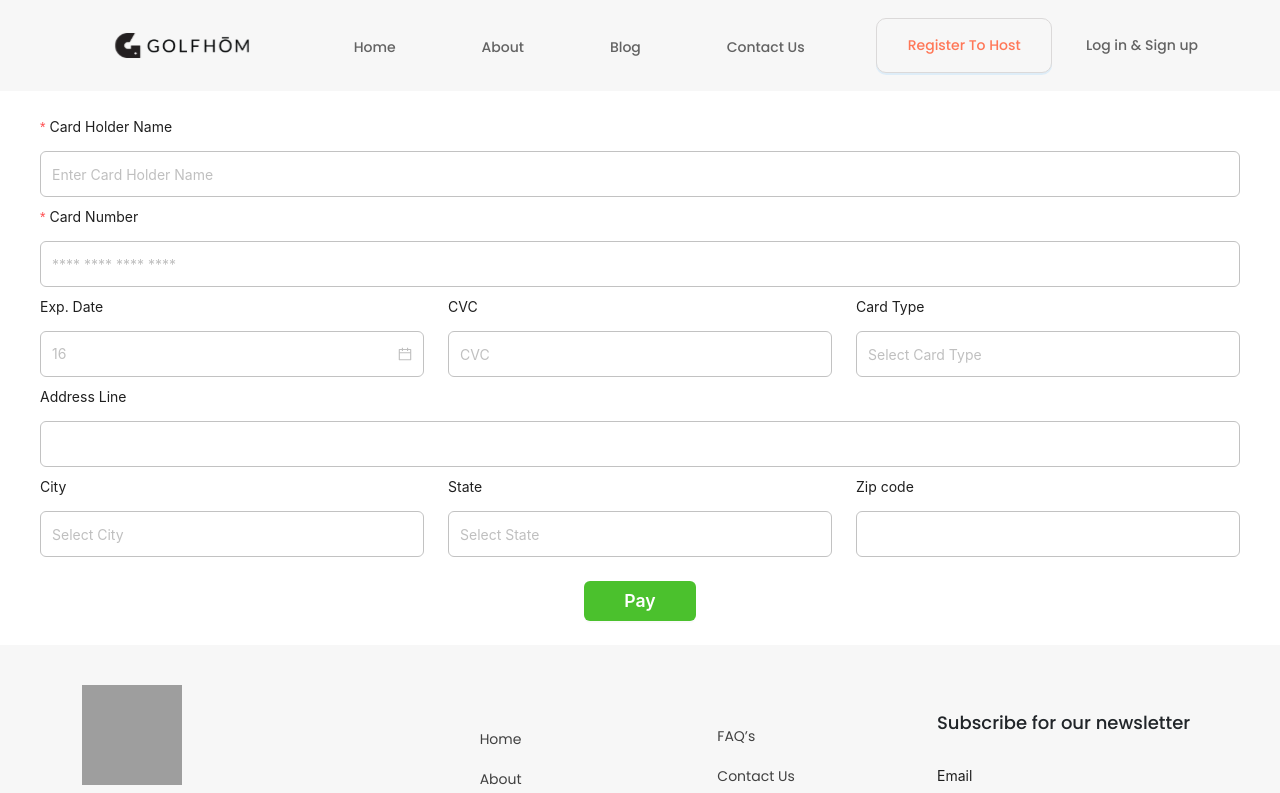
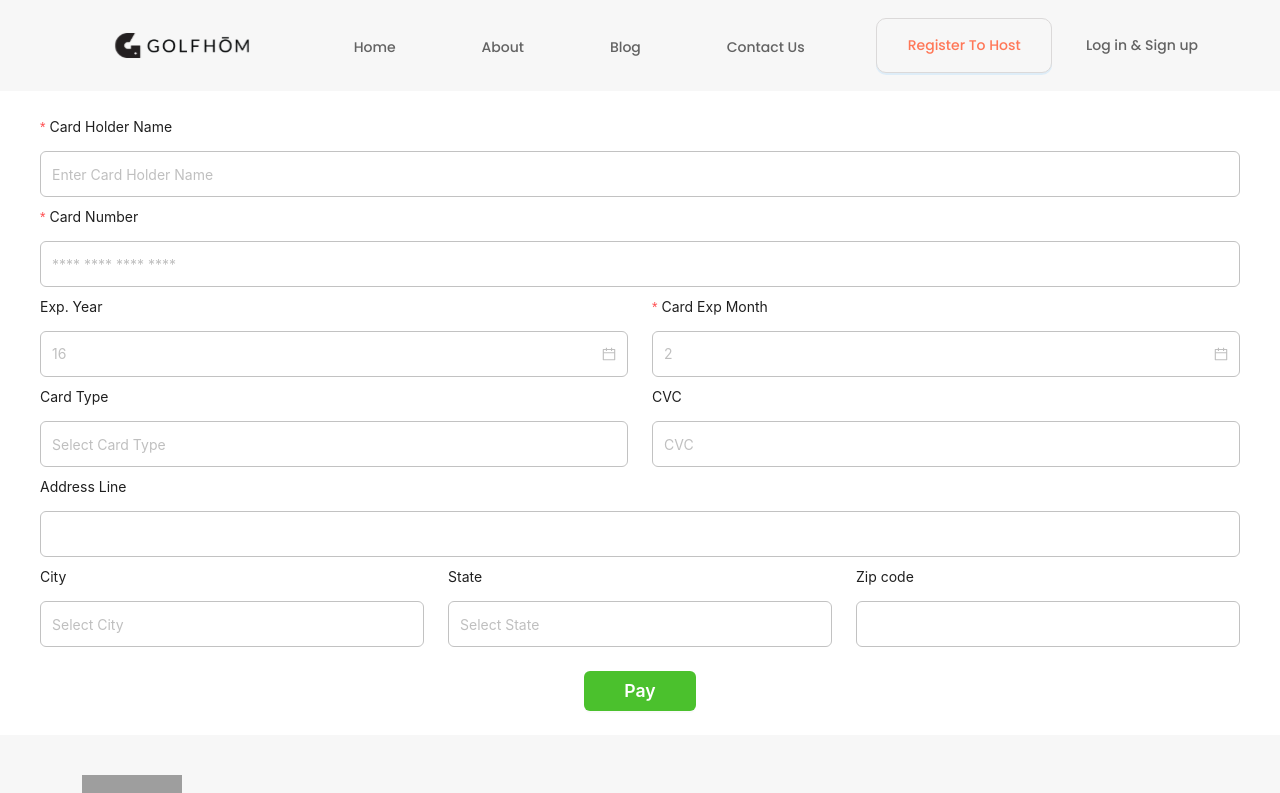
Before and after one commit to Suryavanshi-Ventures/Golfhom-Frontend, a Next.js app: page /search/1/components/NewPaymentForm in a window 1280 px wide. Shown: the top 793 px of the page. Built offline with nearby package versions, Linux system fonts and the light colour scheme; grey boxes are pictures that could not be loaded.

Commit message:
Edited CSS of newpayment

```diff
--- a/package.json
+++ b/package.json
@@ -16,7 +16,6 @@
     "antd": "^5.5.0",
     "axios": "^1.3.4",
     "bootstrap": "^5.3.0",
-    "card-validator": "^8.1.1",
     "dayjs": "^1.11.8",
     "dotenv": "^16.0.3",
     "eslint": "8.36.0",
--- a/src/pages/search/[view_property_name]/[property_id].js
+++ b/src/pages/search/[view_property_name]/[property_id].js
@@ -1298,6 +1298,7 @@
                     open={newPayment}
                     onCancel={handleCancel}
                     footer={null}
+                    centered={true}
                   >
                     <NewPaymentForm />
                   </Modal>
--- a/src/pages/search/[view_property_name]/components/NewPaymentForm.js
+++ b/src/pages/search/[view_property_name]/components/NewPaymentForm.js
@@ -4,6 +4,7 @@
 import { React, useState } from "react";
 import PaymentFormCss from "../../../../styles/PaymentForm.module.css";
 import axios from "axios";
+import dayjs from "dayjs";
 const NewPaymentForm = (props) => {
   console.log(props, " PaymentForm");
   const [modal, contextHolder] = Modal.useModal();
@@ -143,6 +144,10 @@
     console.log("Failed:", errorInfo);
     setIsLoading(false);
   };
+
+  const onChange = (date, dateString) => {
+    console.log(date, dateString);
+  };
   return (
     <>
       {/* BOOKING CONFIRM MODAL */}
@@ -208,9 +213,9 @@
         </Col>
         <Row>
           {/* Exp. Date */}
-          <Col md={4}>
+          <Col md={6}>
             <Form.Item
-              label="Exp. Date"
+              label="Exp. Year"
               className={NewPaymentCss.labelName}
               rules={[
                 {
@@ -238,29 +243,43 @@
               />
             </Form.Item>
           </Col>
-          {/* CVC */}
-          <Col md={4}>
+
+          <Col md={6}>
             <Form.Item
-              label="CVC"
               className={NewPaymentCss.labelName}
+              name="payment_card_exp_month"
+              required={true}
+              label="Card Exp Month"
               rules={[
                 {
-                  type: "password",
-                  message: "***",
-                },
-                {
                   required: true,
-                  message: "Please enter CVC",
+                  message: "This Field Is Required!",
                 },
               ]}
               labelCol={{ span: 24 }}
               wrapperCol={{ span: 24 }}
             >
-              <Input placeholder="CVC" className={NewPaymentCss.inputName} />
+              <DatePicker
+                format={"M"}
+                onChange={(date) => {
+                  console.log("date", dayjs(date).format("M"));
+                  form2.setFieldsValue({
+                    payment_card_exp_month: dayjs(date).format("M"),
+                  })
+                }
+                }
+                // onChange={onChange}
+                placeholder={`${DynamicMonth}`}
+                className={NewPaymentCss.inputName}
+                picker="month"
+              />
             </Form.Item>
           </Col>
+        </Row>
+
+        <Row>
           {/* Card Type */}
-          <Col md={4}>
+          <Col md={6}>
             <Form.Item
               label="Card Type"
               className={NewPaymentCss.labelName}
@@ -282,7 +301,30 @@
               />
             </Form.Item>
           </Col>
+
+          {/* CVC */}
+          <Col md={6}>
+            <Form.Item
+              label="CVC"
+              className={NewPaymentCss.labelName}
+              rules={[
+                {
+                  type: "password",
+                  message: "***",
+                },
+                {
+                  required: true,
+                  message: "Please enter CVC",
+                },
+              ]}
+              labelCol={{ span: 24 }}
+              wrapperCol={{ span: 24 }}
+            >
+              <Input placeholder="CVC" className={NewPaymentCss.inputName} />
+            </Form.Item>
+          </Col>
         </Row>
+
         {/* Address Line */}
         <Col md={12}>
           <Form.Item
```
Also changed, not shown: 1 other file (tests, documents, lock files or other folders).
